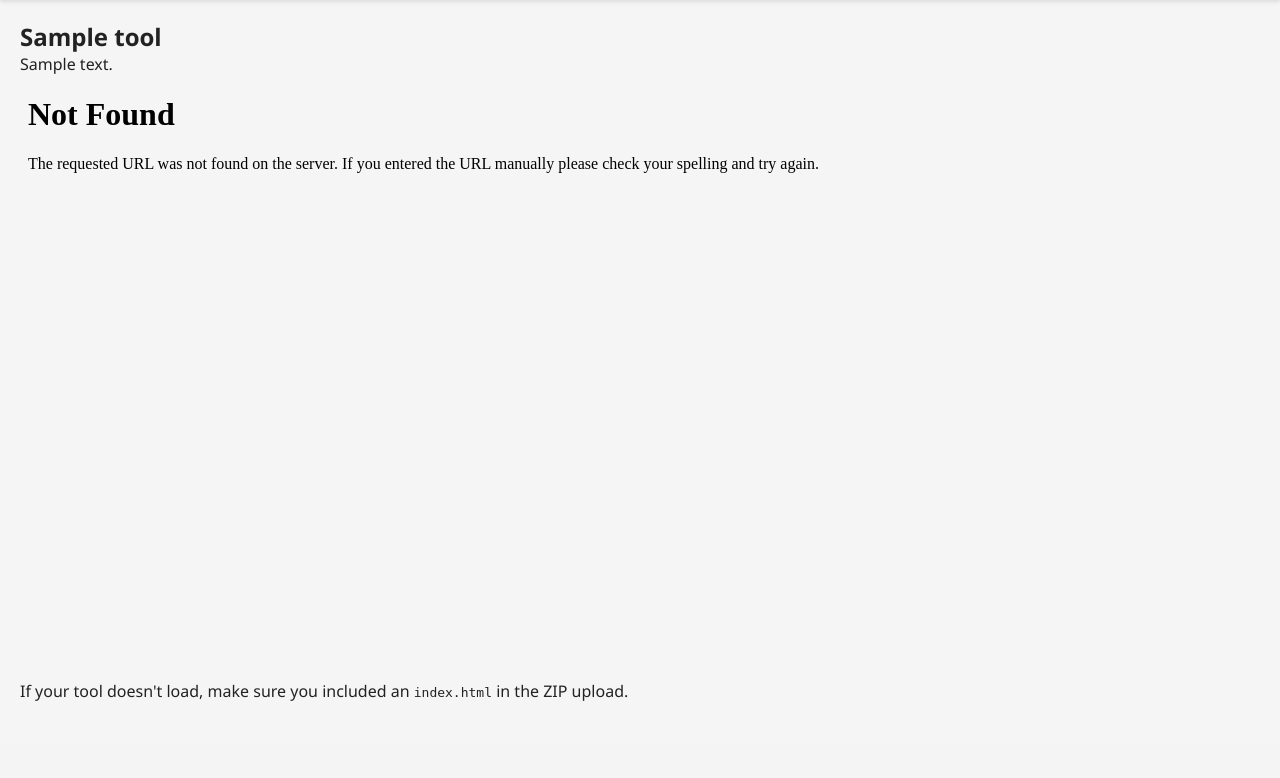
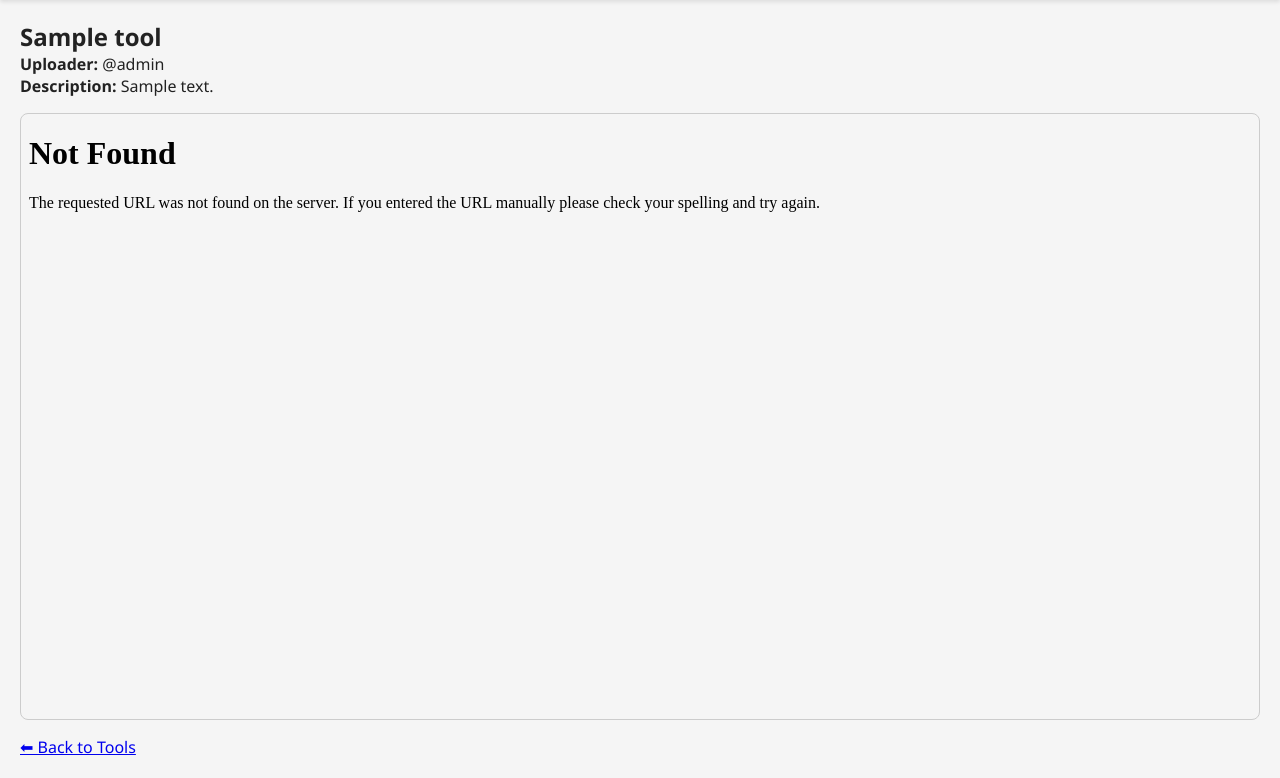
Before and after one commit to Abubakar-yerbour/website, a Flask app: page /tool/1 in a window 1280 px wide. Shown: the part 55-833 px from the top of the page. Before the commit the page ends 756 px from the top, so only its background shows below. Run offline with Flask 3, Linux system fonts and the light colour scheme; the visitor is signed in with stand-in values (Sample User, id 1); tables that the repository leaves empty hold one stand-in row (values such as "Sample post").

Commit message:
Update run_tool.html

```diff
--- a/templates/run_tool.html
+++ b/templates/run_tool.html
@@ -1,16 +1,16 @@
 <!-- templates/run_tool.html -->
 {% extends "base.html" %}
-{% block title %}{{ tool.name }} | Unknown Gods{% endblock %}
+{% block title %}Running {{ tool.name }} | Unknown Gods{% endblock %}
 
 {% block content %}
-<div class="tool-runner">
-    <h2>{{ tool.name }}</h2>
-    <p>{{ tool.description or "No description provided." }}</p>
-    <iframe src="{{ url_for('static', filename='uploads/' + tool.name + '/index.html') }}"
-            width="100%" height="600px" frameborder="0" allowfullscreen>
-    </iframe>
-    <p>
-        If your tool doesn't load, make sure you included an <code>index.html</code> in the ZIP upload.
-    </p>
+<h2>{{ tool.name }}</h2>
+<p><strong>Uploader:</strong> @{{ tool.uploader.nickname }}</p>
+<p><strong>Description:</strong> {{ tool.description or "No description." }}</p>
+
+<div style="border: 1px solid #ccc; border-radius: 8px; overflow: hidden; margin-top: 1rem;">
+    <iframe src="{{ url_for('static', filename='uploads/' ~ tool.filename) }}"
+            style="width: 100%; height: 600px; border: none;"></iframe>
 </div>
+
+<a href="{{ url_for('tools.tools') }}" style="display: inline-block; margin-top: 1rem;">⬅ Back to Tools</a>
 {% endblock %}
```
